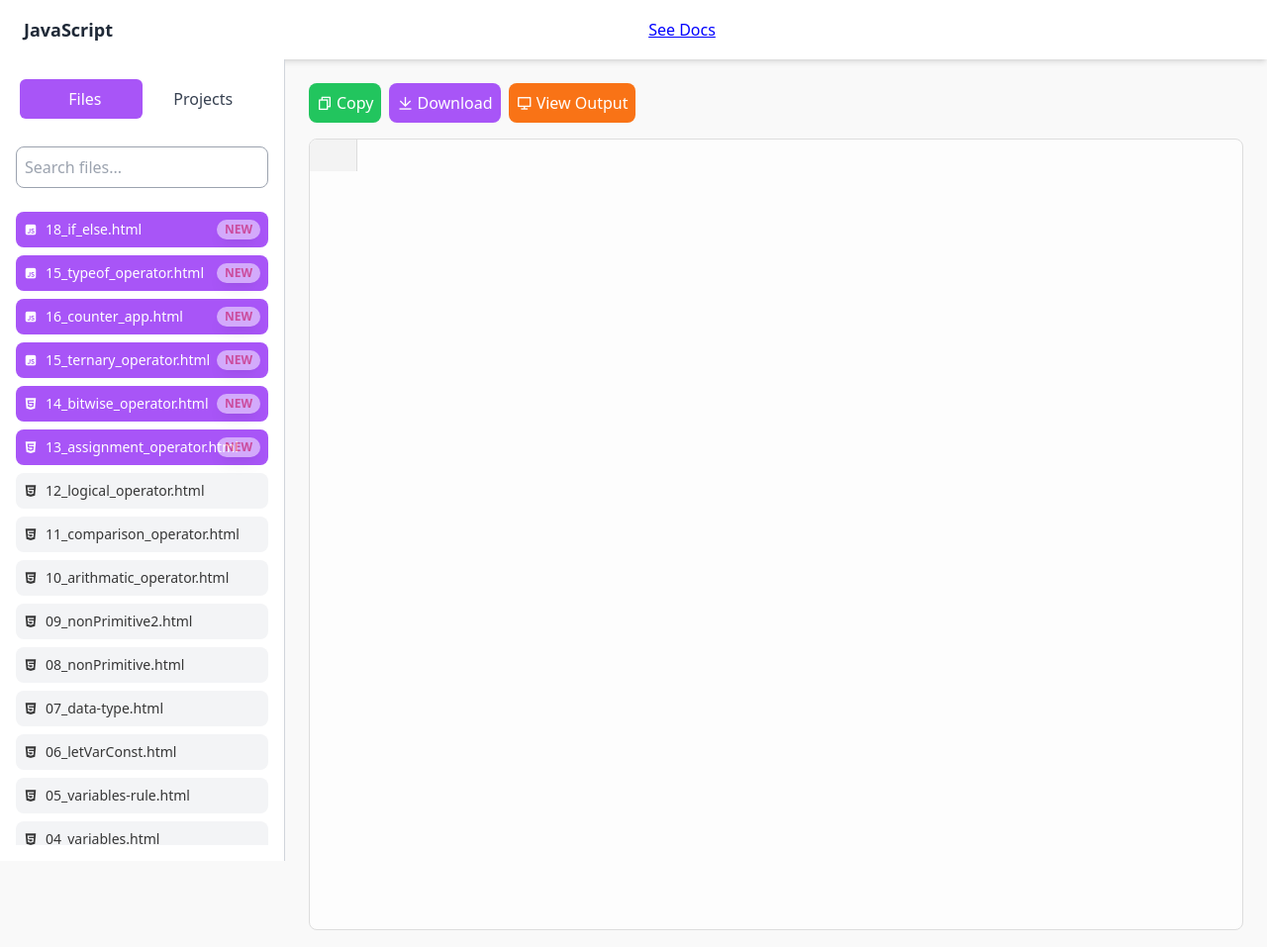
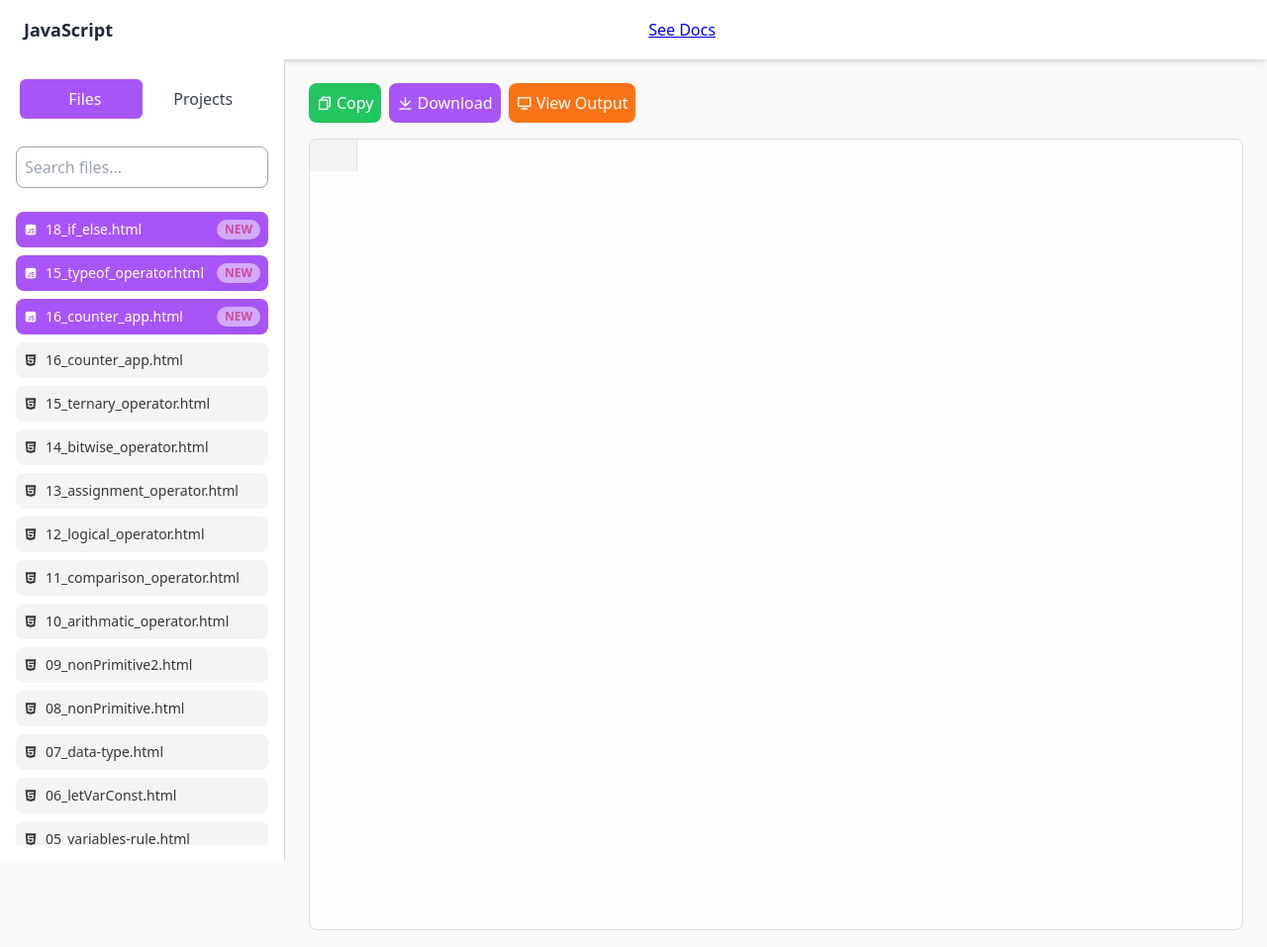
Before and after one commit to Himanshhhyou/olevel-js, a plain HTML site: page index.html in a window 1280 px wide. Shown: the whole page at 99% size. Drawn offline with nearby package versions, Linux system fonts and the light colour scheme; some icons are missing.

Commit message:
Update index.html

```diff
--- a/index.html
+++ b/index.html
@@ -172,37 +172,27 @@
             NEW
           </span>
         </div>
+
         <div
-          class="file-item p-2 flex items-center gap-2 bg-purple-500 text-white rounded-lg cursor-pointer hover:bg-purple-500 hover:text-white relative"
-          onclick="loadCode('class-codes/15_ternary_operator.html')">
-          <i class="ri-javascript-fill"></i>
-          <span>15_ternary_operator.html</span>
-          <span
-            class="new-label absolute text-red-500 bg-white text-xs font-bold px-2 py-0.5 rounded-full animate-pulse shadow-lg">
-            NEW
-          </span>
+          class="file-item p-2 flex items-center gap-2 bg-gray-100 rounded-lg cursor-pointer hover:bg-purple-500 hover:text-white"
+          onclick="loadCode('class-codes/16_counter_app.html')"><i class="ri-html5-fill"></i>
+         16_counter_app.html
         </div>
         <div
-          class="file-item p-2 flex items-center gap-2 bg-purple-500 text-white rounded-lg cursor-pointer hover:bg-purple-500 hover:text-white relative"
-          onclick="loadCode('class-codes/14_bitwise_operator.html')">
-          <i class="ri-html5-fill"></i>
-          <span>14_bitwise_operator.html</span>
-          <span
-            class="new-label absolute text-red-500 bg-white text-xs font-bold px-2 py-0.5 rounded-full animate-pulse shadow-lg">
-            NEW
-          </span>
+          class="file-item p-2 flex items-center gap-2 bg-gray-100 rounded-lg cursor-pointer hover:bg-purple-500 hover:text-white"
+          onclick="loadCode('class-codes/15_ternary_operator.html')"><i class="ri-html5-fill"></i>
+          15_ternary_operator.html
         </div>
         <div
-          class="file-item p-2 flex items-center gap-2 bg-purple-500 text-white rounded-lg cursor-pointer hover:bg-purple-500 hover:text-white relative"
-          onclick="loadCode('class-codes/13_assignment_operator.html')">
-          <i class="ri-html5-fill"></i>
-          <span>13_assignment_operator.html</span>
-          <span
-            class="new-label absolute text-red-500 bg-white text-xs font-bold px-2 py-0.5 rounded-full animate-pulse shadow-lg">
-            NEW
-          </span>
+          class="file-item p-2 flex items-center gap-2 bg-gray-100 rounded-lg cursor-pointer hover:bg-purple-500 hover:text-white"
+          onclick="loadCode('class-codes/14_bitwise_operator.html')"><i class="ri-html5-fill"></i>
+          14_bitwise_operator.html
         </div>
-
+        <div
+          class="file-item p-2 flex items-center gap-2 bg-gray-100 rounded-lg cursor-pointer hover:bg-purple-500 hover:text-white"
+          onclick="loadCode('class-codes/13_assignment_operator.html')"><i class="ri-html5-fill"></i>
+          13_assignment_operator.html
+        </div>
         <div
           class="file-item p-2 flex items-center gap-2 bg-gray-100 rounded-lg cursor-pointer hover:bg-purple-500 hover:text-white"
           onclick="loadCode('class-codes/12_logical_operator.html')"><i class="ri-html5-fill"></i>
```
